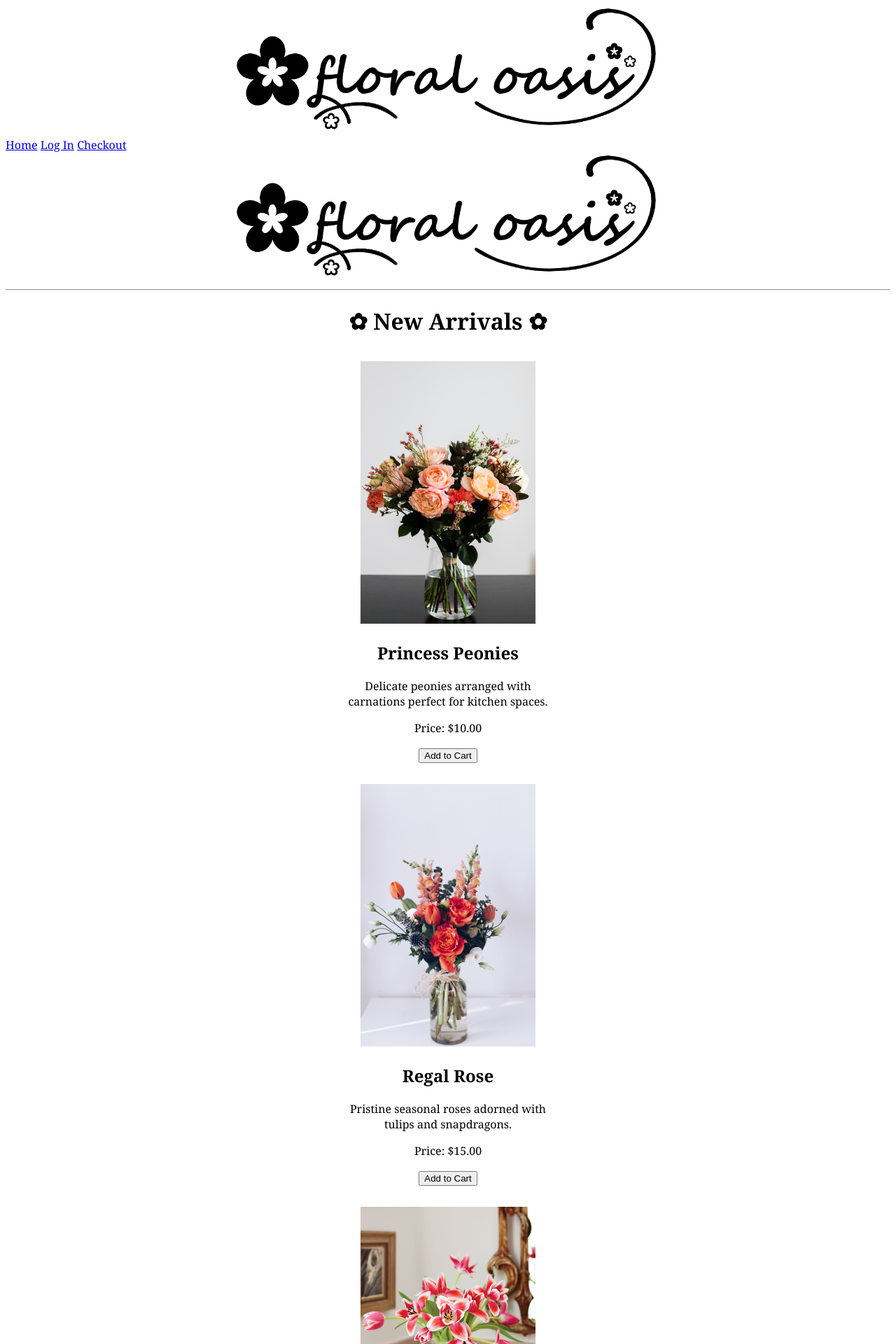
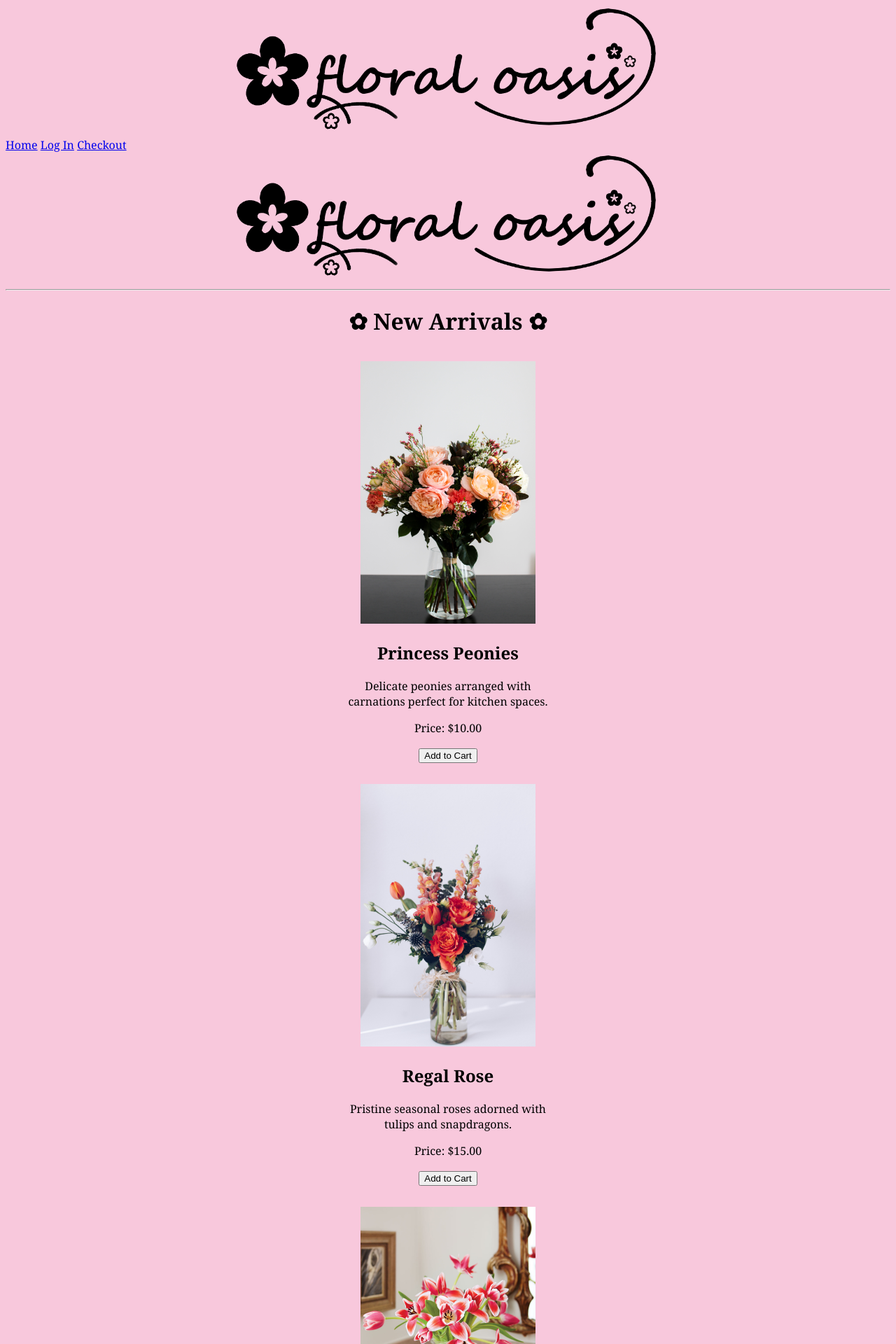
Before and after one commit to Zuhayr117/CIS-440-Team-V1, a PHP site: page / in a window 1280 px wide. Shown: the top 1920 px of the page at 70% size. Run offline with PHP 8.4, Linux system fonts and the light colour scheme.

Commit message:
Update index.css
Pastel/Rosy Pink Background

```diff
--- a/Flower-Shop/index.css
+++ b/Flower-Shop/index.css
@@ -1,6 +1,7 @@
 
 body{
-  font-family: Cambria, Cochin, Georgia, Times, 'Times New Roman', serif
+  font-family: Cambria, Cochin, Georgia, Times, 'Times New Roman', serif;
+  background-color: #F8C8DC;
 }
 
 h1{
```
